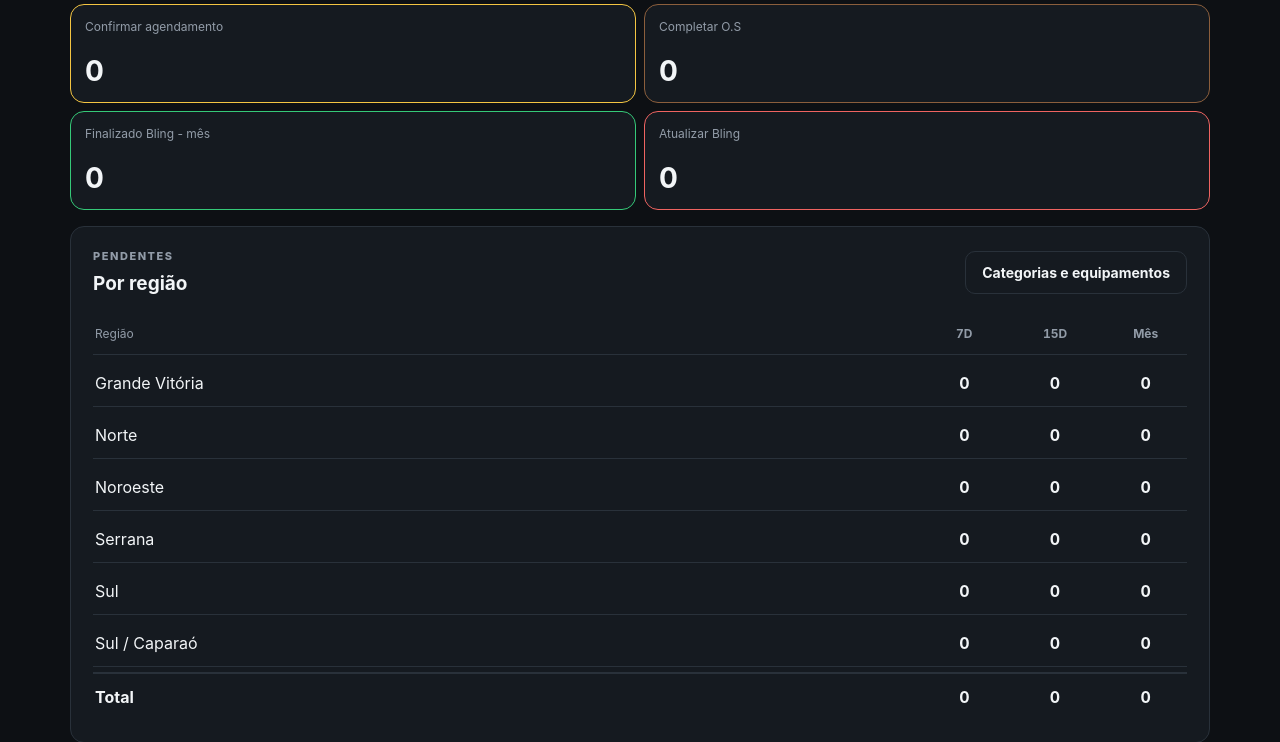
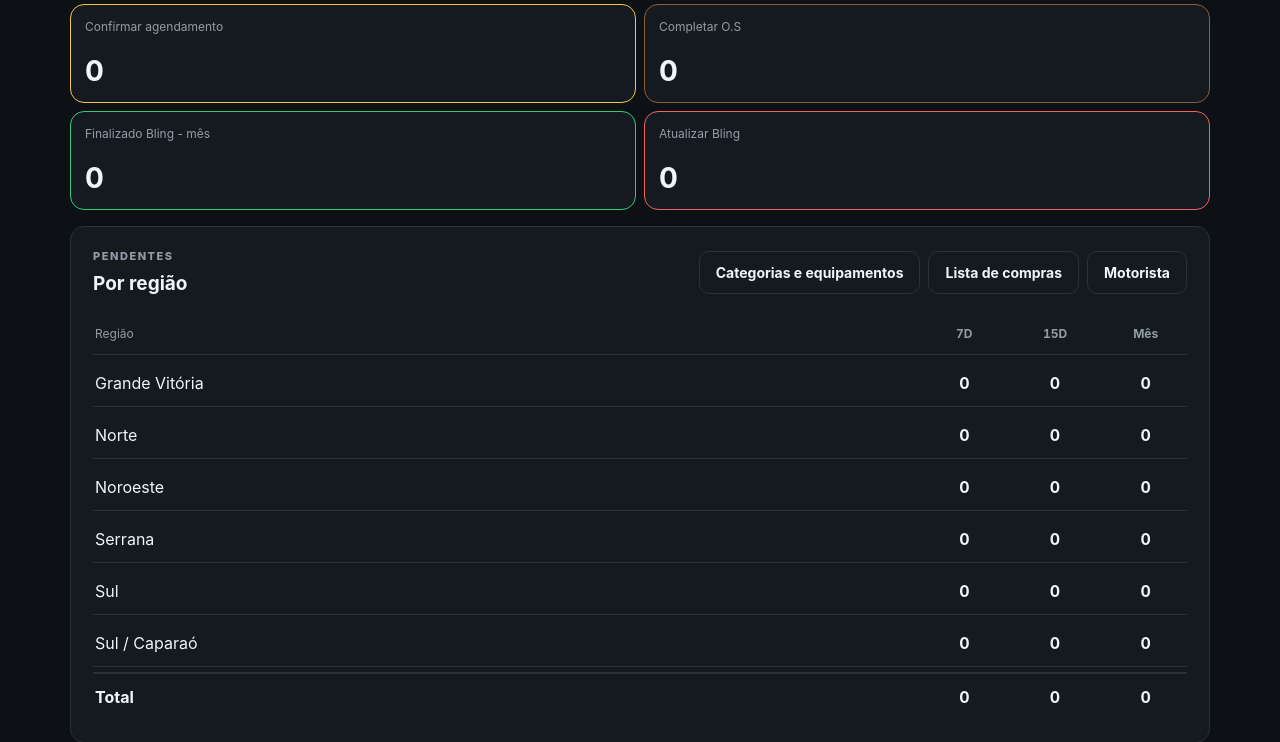
Before and after one commit to aquilajts/assistencia_snapon, a Flask app: page / in a window 1280 px wide. Shown: the part 213-955 px from the top of the page. Run offline with Flask 3, Linux system fonts and the light colour scheme; data that the repository does not hold is empty; some libraries are stand-ins or nearby versions.

Commit message:
Add dashboard tools links to index.html

```diff
--- a/templates/index.html
+++ b/templates/index.html
@@ -25,7 +25,11 @@
 <section class="panel">
     <div class="panel-head">
         <div><p class="eyebrow">PENDENTES</p><h2>Por região</h2></div>
-        <a class="button ghost" href="{{ url_for('gerenciar_equipamentos') }}">Categorias e equipamentos</a>
+        <div class="dashboard-tools">
+            <a class="button ghost" href="{{ url_for('gerenciar_equipamentos') }}">Categorias e equipamentos</a>
+            <a class="button ghost" href="{{ url_for('lista_compras') }}">Lista de compras</a>
+            <a class="button ghost" href="{{ url_for('motorista') }}">Motorista</a>
+        </div>
     </div>
     <div class="region-list">
         <div class="region-row region-header">
```
